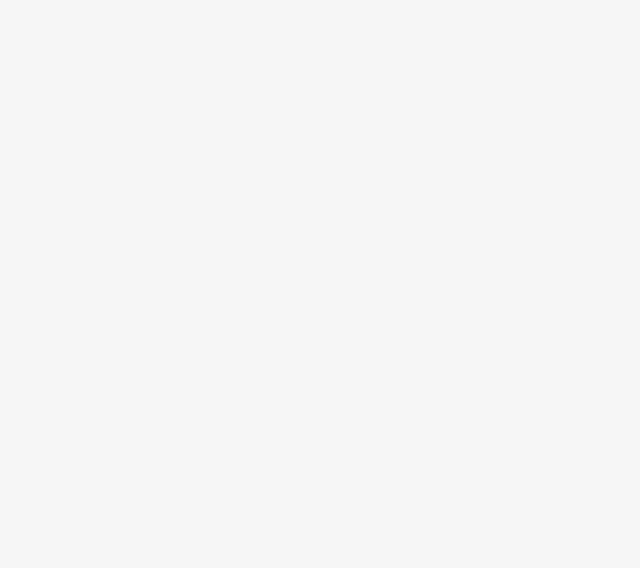
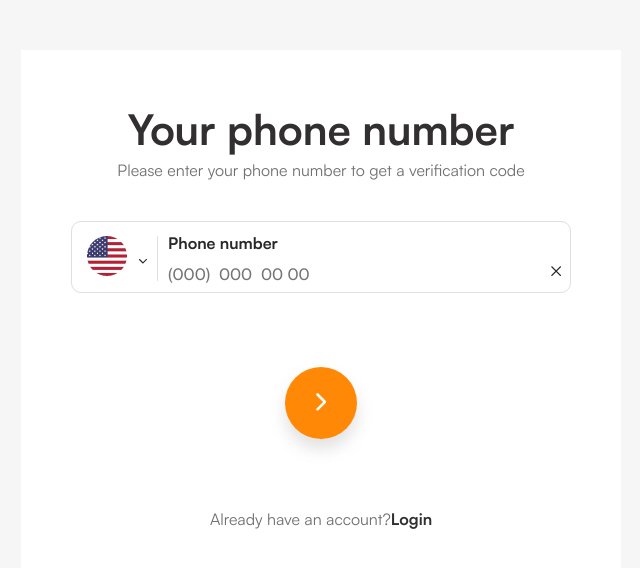
Before and after one commit to harun-r/stovoo-react, a React (Create React App) app: page /number-verify in a window 1280 px wide. Before the commit this address had no page. Shown: the top 568 px of the page, without its empty margins (319-959 px from the left). Built offline with nearby package versions, Linux system fonts and the light colour scheme.

Commit message:
Number Verify Code

```diff
--- a/src/pages/EmailVerify.js
+++ b/src/pages/EmailVerify.js
@@ -24,9 +24,11 @@ const EmailVerify = () => {
                         </div>
                     </div>
                     <div className="form-footer">
-                        <button  className="btn-submit">
-                            <img src={arrowRight} alt="arrow-right" />
-                        </button>
+                        <Link to="/number-verify">
+                            <button  className="btn-submit">
+                                <img src={arrowRight} alt="arrow-right" />
+                            </button>
+                        </Link>
                         <p>
                             Didn't get code?
                             <Link to="/">
--- /dev/null
+++ b/src/pages/NumberVerify.js
@@ -0,0 +1,58 @@
+import React from 'react';
+import flag from "../assets/images/flag.png"
+import closeIcon from "../assets/images/close-icon.png"
+import arrowRight from "../assets/images/arrow-right.png"
+import {Link} from "react-router-dom";
+const NumberVerify = () => {
+    return (
+        <div className="enter-number box-wrap">
+            <div className="center-box">
+                <div className="form-box">
+                    <div className="head">
+                        <h3>
+                            Your phone number
+                        </h3>
+                        <p>Please enter your phone number to get a verification code</p>
+                    </div>
+                    <div className="form-main">
+                        <div className="form-input">
+                            <div className="has-dropdown">
+                                <div className="dropdown">
+                                    <img src={flag} alt="flag.png" />
+                                </div>
+                                <div className="field">
+                                    <label>Phone number</label>
+                                    <span className="icon"><img src={closeIcon} alt="icon" /></span>
+                                    <input type="text" placeholder="(000)  000  00 00" />
+                                </div>
+                                <div className="country-dropdown">
+                                    <ul>
+                                        <li>
+                                            <a href="#">
+                                                <img src={flag} alt="flag.png" />
+                                                <span>Country Name</span>
+                                            </a>
+                                        </li>
+                                    </ul>
+                                </div>
+                        </div>
+                    </div>
+                </div>
+                <div className="form-footer">
+                    <button className="btn-submit">
+                        <img src={arrowRight} alt="arrow-right" />
+                    </button>
+                    <p>
+                        Already have an account?
+                        <Link to="/login">
+                            Login
+                        </Link>
+                    </p>
+                </div>
+            </div>
+        </div>
+    </div>
+    );
+};
+
+export default NumberVerify;
--- a/src/routers/AppRouters.js
+++ b/src/routers/AppRouters.js
@@ -5,6 +5,7 @@ import Login from "../pages/Login";
 import Signup from "../pages/Signup";
 import Success from "../pages/Success";
 import EmailVerify from "../pages/EmailVerify";
+import NumberVerify from "../pages/NumberVerify";
 const AppRouters = () => {
     return (
         <Fragment>
@@ -14,6 +15,7 @@ const AppRouters = () => {
                 <Route path="/create-account" element={<Signup />}/>
                 <Route path="/success" element={<Success />}/>
                 <Route path="/email-verify" element={<EmailVerify />}/>
+                <Route path="/number-verify" element={<NumberVerify />}/>
             </Routes>
         </Fragment>
     );
```
